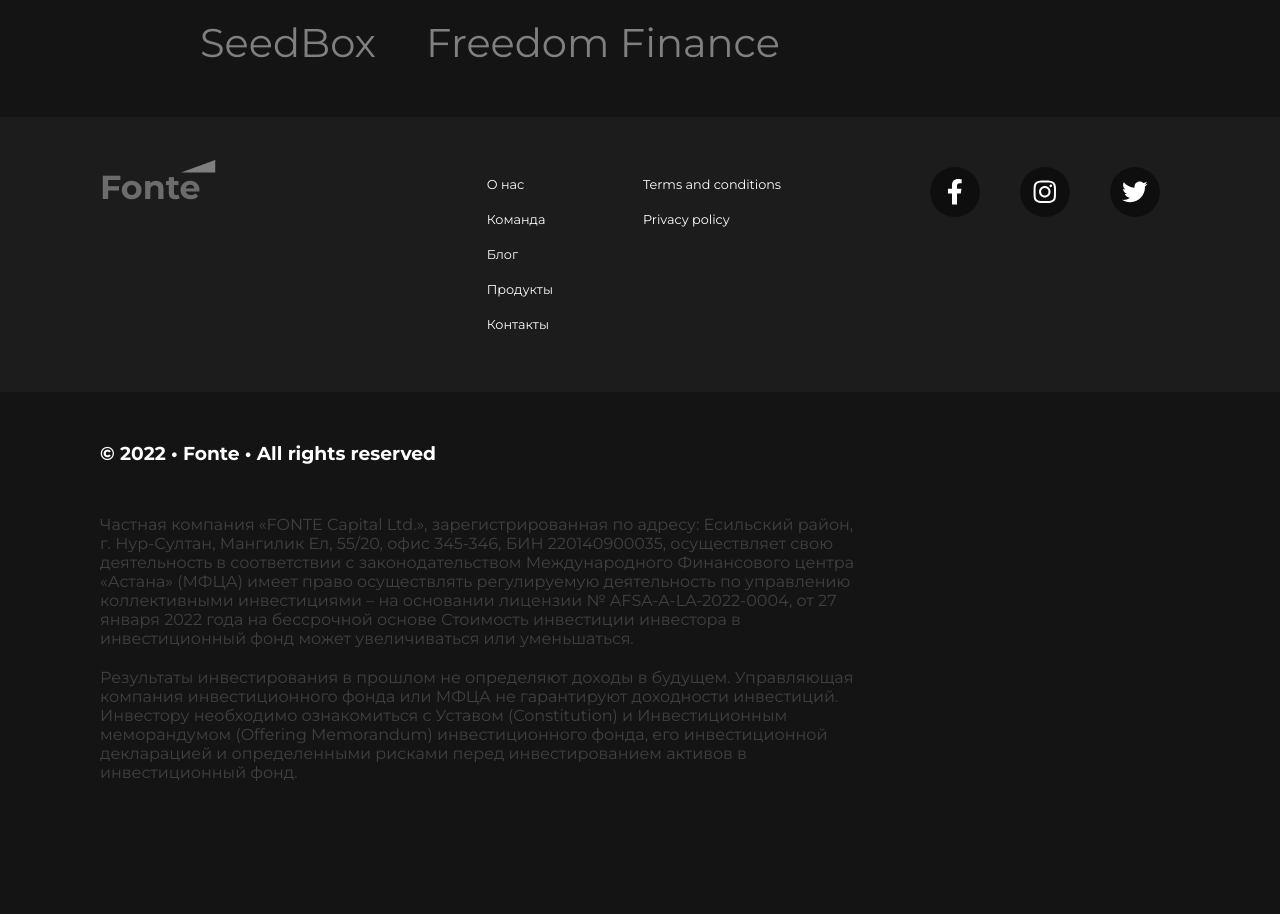
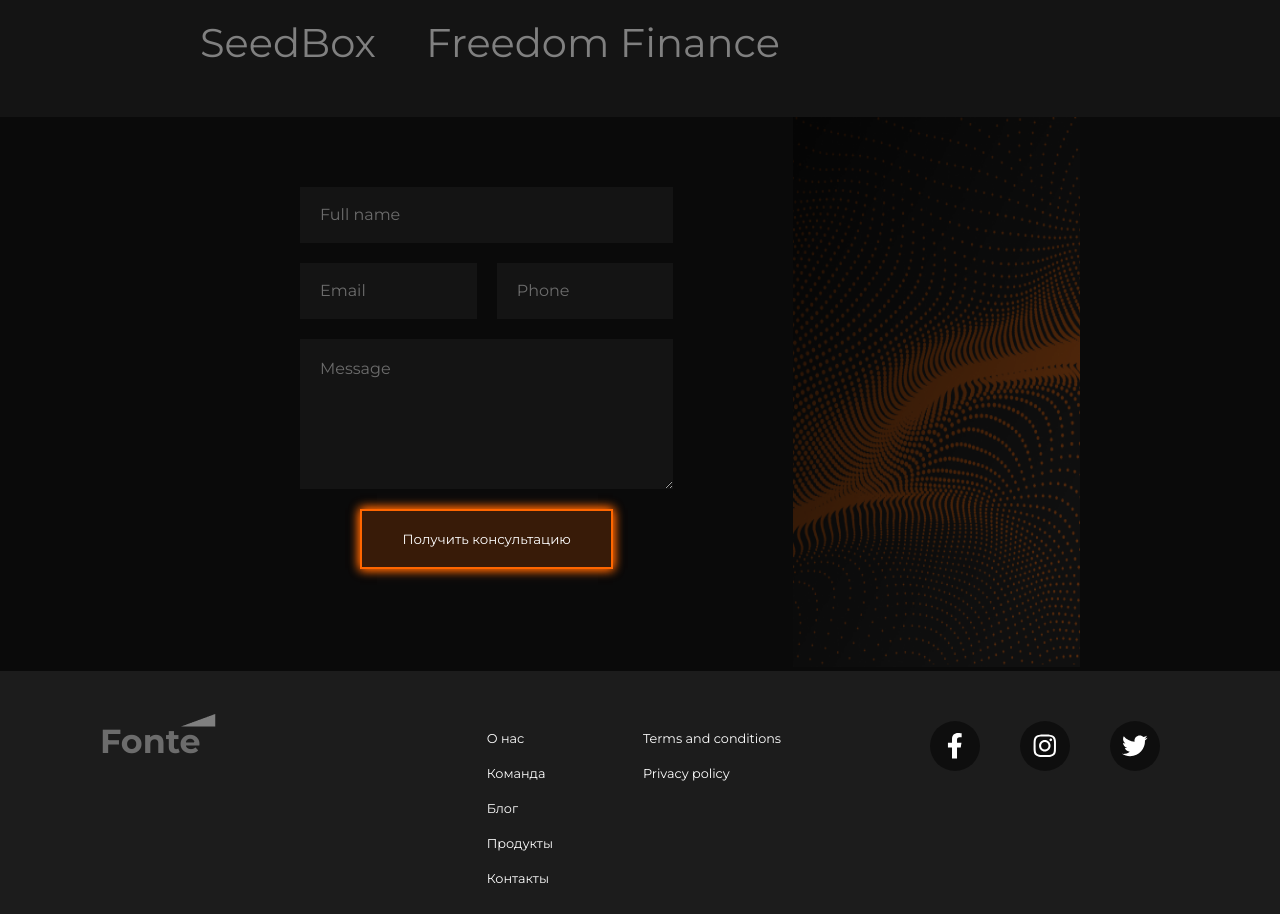
Before and after one commit to Fariza77/All-project, a React (Vite) app in the folder react-project/: page / in a window 1280 px wide. Shown: the part 3808-4722 px from the top of the page. Before the commit the page ends 4660 px from the top, so only its background shows below. Built offline with nearby package versions, Linux system fonts and the light colour scheme.

Commit message:
consultation

```diff
--- a/react-project/src/assets/styles/_settings.scss
+++ b/react-project/src/assets/styles/_settings.scss
@@ -1,6 +1,7 @@
 $warning: #FF6600;
 $warning-t: #FF660030;
 
+$consultation-bg: #0A0A0A;
 $dark: #141414;
 $dark-lighter: #1C1C1C;
 
--- a/react-project/src/components/LandingPage/index.jsx
+++ b/react-project/src/components/LandingPage/index.jsx
@@ -11,6 +11,7 @@ import About from "../About"
 import OurValues from "./OurValues"
 import Marquee from "../common/Marquee"
 import Team from '../Team'
+import Consultation from "../Navigation/Footer/Consultation"
 
 
 function LandingPage() {
@@ -48,6 +49,9 @@ function LandingPage() {
         <Team grayscale={true} />
       </div>
 
+      <div className="lending-page-consultation-wrapper">
+        <Consultation />
+      </div>
     </main>
   )
 }
--- /dev/null
+++ b/react-project/src/components/Navigation/Footer/Consultation.jsx
@@ -0,0 +1,44 @@
+import { useState } from 'react'
+import "./consultation.scss"
+import Wallpaper from "../../../assets/images/consultation-wallpaper.png"
+
+function Consultation(props) {
+    const [consultationForm, setConsultationForm] = useState({
+        name: '',
+        email: '',
+        phone: '',
+        message: ''
+    })
+    function submit(e) {
+        e.preventDefault()
+    }
+
+    return (
+        <div className="consultation-wrapper">
+            <form onSubmit={submit}>
+                <div className="form-control">
+                    <input id='consultation-person-fullname' type="text" name="fullname" placeholder='Full name' />
+                </div>
+                <div className="form-control row">
+                    <div className="left">
+                        <input id='consultation-person-email' type="email" name="email" placeholder='Email' />
+                    </div>
+                    <div className="right">
+                        <input id='consultation-person-phone' type="tel" name="phone" placeholder='Phone' />
+                    </div>
+                </div>
+                <div className="form-control">
+                    <textarea id="consultation-person-message" name="message" placeholder="Message" />
+                </div>
+                <div className="form-control">
+                    <button className='warning-btn'>Получить консультацию</button>
+                </div>
+            </form>
+            <div className='image-wrapper'>
+                <img src={Wallpaper} width={"100%"} height={550} />
+            </div>
+        </div>
+    );
+}
+
+export default Consultation;
--- /dev/null
+++ b/react-project/src/components/Navigation/Footer/consultation.scss
@@ -0,0 +1,51 @@
+@import "../../../assets/styles/settings";
+
+.consultation-wrapper {
+    padding: 0 200px;
+    @include grid(2, 20px);
+    grid-template-columns: 2fr 1fr;
+    background-color: $consultation-bg;
+
+    form {
+        margin: 50px 100px;
+
+        .form-control {
+            text-align: center;
+            margin: 20px 0;
+
+            input,
+            textarea {
+                width: 100%;
+                display: block;
+                background-color: $dark;
+                padding: 20px;
+                color: $light;
+                border: none;
+                outline: none;
+
+                &::placeholder {
+                    color: $text-color;
+                    font-size: 1.2em;
+                }
+
+                &:focus {
+                    border: 1px solid $warning;
+                    box-shadow: 2px 2px 10px $warning-t;
+                    background-color: $warning-t;
+                }
+            }
+
+            textarea {
+                height: 150px;
+            }
+
+            button {
+                padding: 20px 40px;
+            }
+
+            &.row {
+                @include grid(2, 20px);
+            }
+        }
+    }
+}
--- a/react-project/src/components/Navigation/Footer/index.jsx
+++ b/react-project/src/components/Navigation/Footer/index.jsx
@@ -7,8 +7,6 @@ import "./style.scss";
 
 
 function Footer() {
-
-
   return (
     <div className="footer-wrapper">
       <footer className="main-footer">
```
Also changed, not shown: react-project/src/assets/images/consultation-wallpaper.png (added).
